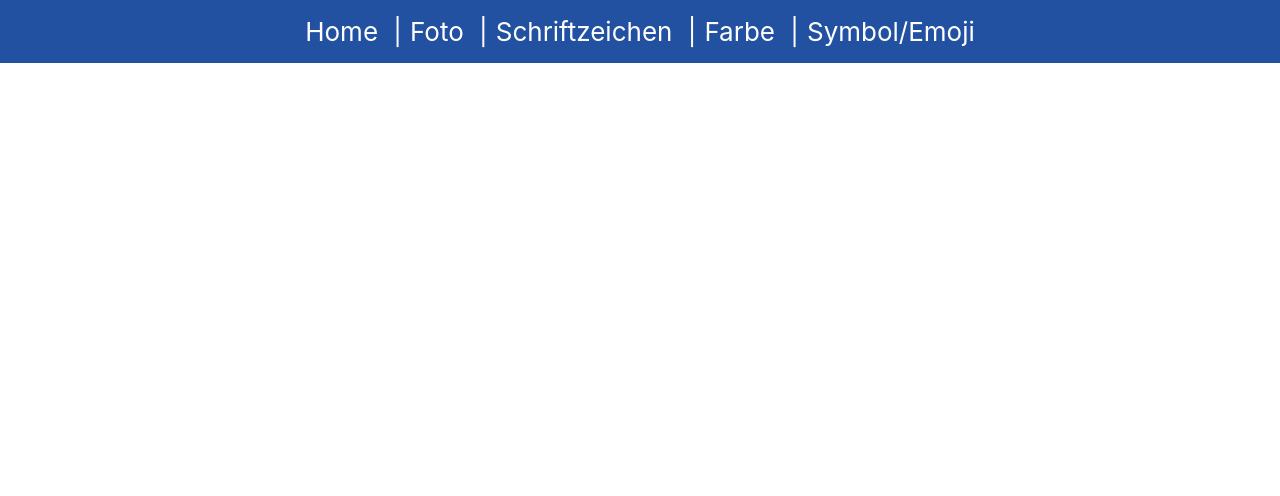
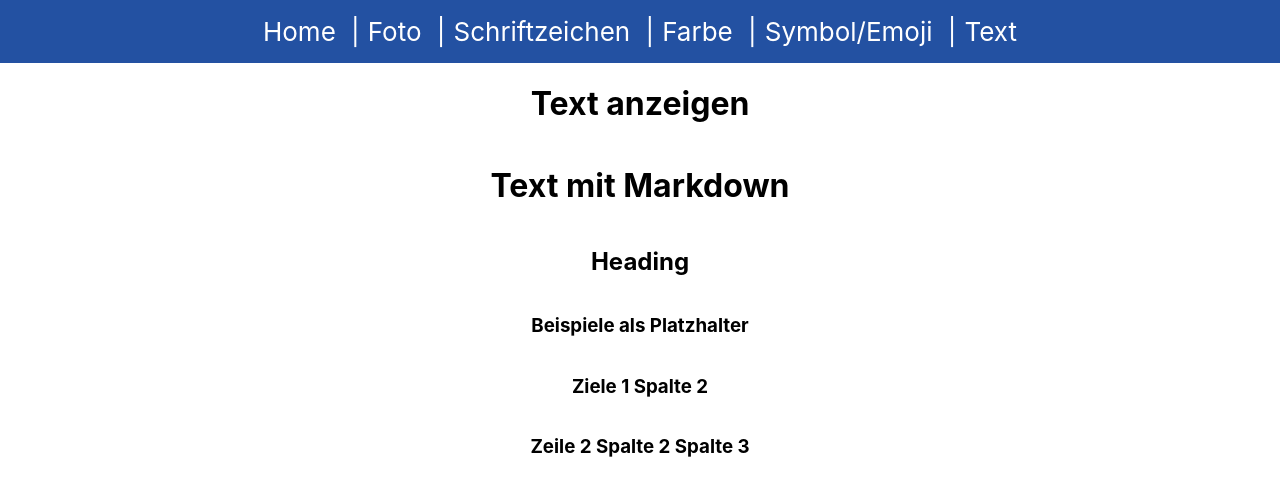
Before and after one commit to what-about-sun/codespaces-react, a React (Vite) app: page /textfile in a window 1280 px wide. Shown: the top 496 px of the page. Built offline with nearby package versions, Linux system fonts and the light colour scheme.

Commit message:
add textfile and page

```diff
--- a/package.json
+++ b/package.json
@@ -8,6 +8,7 @@
     "@testing-library/user-event": "^14.4.3",
     "react": "^18.2.0",
     "react-dom": "^18.2.0",
+    "react-markdown": "^10.1.0",
     "react-router-dom": "^7.6.1",
     "web-vitals": "^3.1.0"
   },
--- /dev/null
+++ b/public/textfile.md
@@ -0,0 +1,5 @@
+# **Text mit Markdown**
+## **Heading**
+### Beispiele als Platzhalter
+### Ziele 1 Spalte 2
+### Zeile 2 Spalte 2 Spalte 3
--- a/src/App.css
+++ b/src/App.css
@@ -99,3 +99,10 @@ main {
   align-items: center;
   width: 100%;
 }
+
+.text-container {
+  display: flex;
+  flex-direction: column;
+  align-items: center;
+  width: 100%;
+}
--- a/src/App.jsx
+++ b/src/App.jsx
@@ -1,10 +1,11 @@
 import './App.css';
-import { BrowserRouter as Router, Routes, Route, Link } from 'react-router-dom';
+import { BrowserRouter as Router, Routes, Route, Link } from "react-router-dom";
 import { useState } from 'react';
 import RandomImagePage from './RandomImagePage';
 import RandomCharPage from './RandomCharPage';
 import RandomColorPage from './RandomColorPage';
 import RandomEmojiPage from './RandomEmojiPage';
+import TextfilePage from "./TextfilePage";
 
 function App() {
   // Zustand für Bild und Zeichen zentral speichern
@@ -22,7 +23,8 @@ function App() {
             <Link to="/random-image">Foto</Link> |
             <Link to="/random-char">Schriftzeichen</Link> |
             <Link to="/random-color">Farbe</Link> |
-            <Link to="/random-emoji">Symbol/Emoji</Link>
+            <Link to="/random-emoji">Symbol/Emoji</Link> |
+            <Link to="/textfile">Text</Link>
           </nav>
         </header>
         <Routes>
@@ -43,6 +45,7 @@ function App() {
           <Route path="/random-emoji" element={
             <RandomEmojiPage emoji={emoji} setEmoji={setEmoji} />
           } />
+          <Route path="/textfile" element={<TextfilePage />} />
         </Routes>
       </div>
     </Router>
--- /dev/null
+++ b/src/TextfilePage.jsx
@@ -0,0 +1,22 @@
+// filepath: src/TextfilePage.jsx
+import React, { useEffect, useState } from "react";
+import ReactMarkdown from "react-markdown";
+
+function TextfilePage() {
+  const [content, setContent] = useState("");
+
+  useEffect(() => {
+    fetch("/textfile.md")
+      .then((res) => res.text())
+      .then(setContent);
+  }, []);
+
+  return (
+    <div className="text-container">
+      <h1>Text anzeigen</h1>
+      <ReactMarkdown>{content}</ReactMarkdown>
+    </div>
+  );
+}
+
+export default TextfilePage;
```
Also changed, not shown: 1 other file (tests, documents, lock files or other folders).
